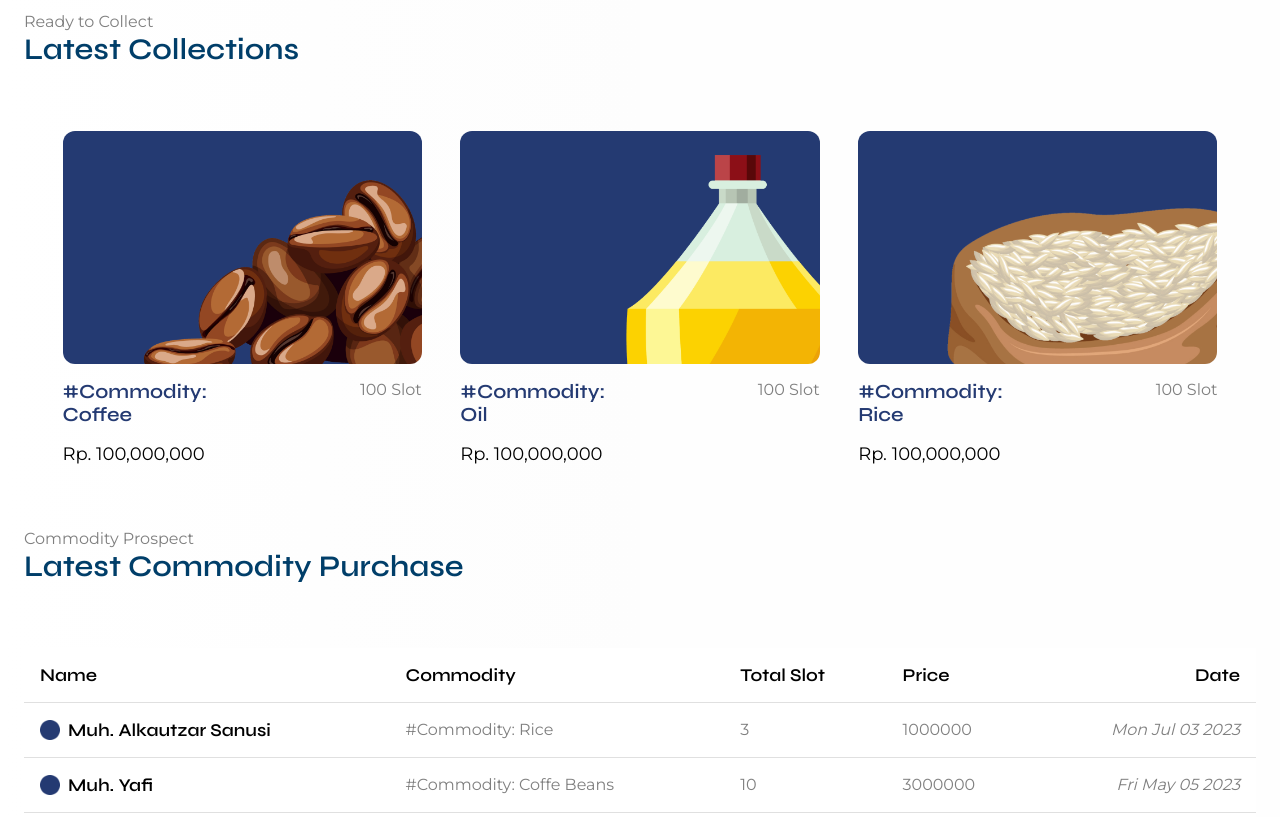
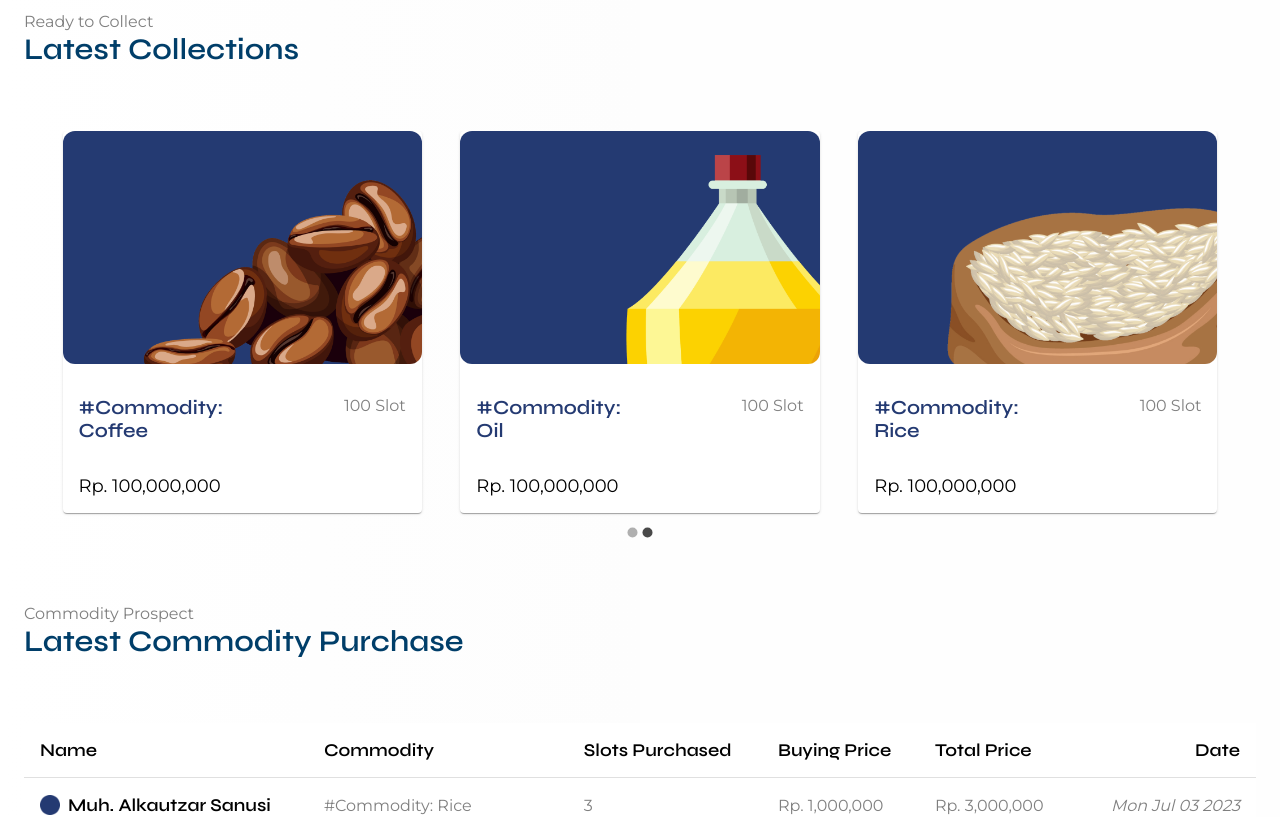
Before and after one commit to xio84/bkn-website, a React (Create React App) app: page / in a window 1280 px wide. Shown: the part 520-1337 px from the top of the page. Built offline with nearby package versions, Linux system fonts and the light colour scheme.

Commit message:
- Components refactoring

```diff
--- a/src/components/Table.jsx
+++ b/src/components/Table.jsx
@@ -4,37 +4,30 @@ import { Table, TableContainer, TableHead, TableRow, TableBody, TableCell, Stack
 
 
 export default function MainTable(props) {
-    const { data } = props;
+    const { headers, data } = props;
   return (
     <TableContainer sx={{backgroundColor: 'white'}}>
     <Table sx={{ minWidth: 650 }} aria-label="simple table">
       <TableHead sx={{ fontFamily: "Syne", fontWeight: 400}}>
         <TableRow>
-          <TableCell align="left">
+            {headers.map((header, index) => {
+            if (index === headers.length - 1) {
+                return (
+                <TableCell align="right">
                     <Typography variant="h4">
-            Name
+                    {header}
                     </Typography>
                 </TableCell>
+                )
+            } else {
+                return (
                 <TableCell>
                     <Typography variant="h4">
-            Commodity
+                    {header}
                     </Typography>
                 </TableCell>
-          <TableCell>
-            <Typography variant="h4">
-            Total Slot
-            </Typography>
-          </TableCell>
-          <TableCell>
-            <Typography variant="h4">
-            Price
-            </Typography>
-          </TableCell>
-          <TableCell align="right">
-            <Typography variant="h4">
-            Date
-            </Typography>
-          </TableCell>
+                )
+            }})}
         </TableRow>
       </TableHead>
       <TableBody>
@@ -66,7 +59,12 @@ export default function MainTable(props) {
             </TableCell>
             <TableCell>
               <Typography variant="subtitle1">
-                {row.price}
+                Rp. {row.price.toLocaleString()}
+              </Typography>
+            </TableCell>
+            <TableCell>
+              <Typography variant="subtitle1">
+                Rp. {(row.price * row.slot).toLocaleString()}
               </Typography>
             </TableCell>
             <TableCell align="right">
--- a/src/pages/Commodity.jsx
+++ b/src/pages/Commodity.jsx
@@ -156,33 +156,23 @@ function Commodity(props) {
                   velit egestas blandit in sed enim. Nam a leo ac enim lacinia lobortis.
                   </Typography>
                 </Stack>
-                <Grid container rowSpacing={2} justifyContent={"space-between"} mt={"auto"}>
-                  <Grid item xs={4}>
+                <Grid container rowSpacing={2} justifyContent={"space-evenly"} mt={"auto"}>
+                  <Grid item xs={6}>
+                    <Typography variant="subtitle1">
+                      Slots Available
+                    </Typography>
+                  </Grid>
+                  <Grid item xs={6}>
                     <Typography variant="subtitle1">
                       Current Price
                     </Typography>
                   </Grid>
-                  <Grid item xs={4}>
-                    <Typography variant="subtitle1">
-                      Slot Price
-                    </Typography>
-                  </Grid>
-                  <Grid item xs={4}>
-                    <Typography variant="subtitle1">
-                      Minimum Price
-                    </Typography>
-                  </Grid>
-                  <Grid item xs={4}>
-                    <Typography variant="h2" fontFamily={"Montserrat"} fontWeight={700} letterSpacing={-0.03} fontSize={15}>
-                      Rp. 100.000.000,-
-                    </Typography>
-                  </Grid>
-                  <Grid item xs={4}>
+                  <Grid item xs={6}>
                     <Typography variant="h3" fontFamily={"Montserrat"} fontWeight={700} letterSpacing={-0.03} fontSize={15}>
                       100 Slot
                     </Typography>
                   </Grid>
-                  <Grid item xs={4}>
+                  <Grid item xs={6}>
                     <Typography display={"inline"} variant="h3" fontFamily={"Montserrat"} fontWeight={700} letterSpacing={-0.03} fontSize={15}>
                     Rp. 100.000.000,-
                     </Typography>
@@ -191,14 +181,14 @@ function Commodity(props) {
                   <Grid item xs={12}>
                     <Divider></Divider>
                   </Grid>
-                  <Grid item xs={6}>
+                  <Grid item xs={5}>
                     <Button variant="contained" fullWidth>
                       Buy Now
                     </Button>
                   </Grid>
-                  <Grid item xs={6}>
+                  <Grid item xs={5}>
                     <Button variant="outlined" fullWidth>
-                      Make Offer
+                      More Details
                     </Button>
                   </Grid>
                 </Grid>
@@ -206,7 +196,9 @@ function Commodity(props) {
             </Grid>
           </Grid>
           <Section subtext="Commodity Prospect" heading="Latest Commodity Purchase" />
-          <MainTable data={rows} />
+          <MainTable data={rows} headers={["Name", "Commodity", "Slots Purchased", "Buying Price", "Total Price", "Date"]}/>
+          <Section subtext="Commodity Prospect" heading="Latest Commodity Sale" />
+          <MainTable data={rows} headers={["Name", "Commodity", "Slots Sold", "Buying Price", "Total Price", "Date"]}/>
           <Contact/>
         </Stack>
       </Container>
--- a/src/pages/Index.jsx
+++ b/src/pages/Index.jsx
@@ -18,23 +18,43 @@ import Section from "../components/Section";
 import MainTable from "../components/Table";
 import Contact from "../components/Contact";
 import Footer from "../components/Footer";
+import { Paper } from "@mui/material";
+import Carousel from "react-material-ui-carousel";
 
 // Data seeders
 const data = [
   {
-    "pic": require("../assets/commodities/Coffee.png"),
+    "pic": "Coffee.png",
     "name": "Coffee",
     "slot": 100,
     "price": 100000000
   },
   {
-    "pic": require("../assets/commodities/Oil.png"),
+    "pic": "Oil.png",
     "name": "Oil",
     "slot": 100,
     "price": 100000000
   },
   {
-    "pic": require("../assets/commodities/Rice.png"),
+    "pic": "Rice.png",
+    "name": "Rice",
+    "slot": 100,
+    "price": 100000000
+  },
+  {
+    "pic": "Coffee.png",
+    "name": "Coffee",
+    "slot": 100,
+    "price": 100000000
+  },
+  {
+    "pic": "Oil.png",
+    "name": "Oil",
+    "slot": 100,
+    "price": 100000000
+  },
+  {
+    "pic": "Rice.png",
     "name": "Rice",
     "slot": 100,
     "price": 100000000
@@ -76,6 +96,44 @@ const rows = [
   ),
 ]
 
+function threeGrid(d) {
+  return (
+      <Grid container justifyContent={"space-evenly"}>
+      { d.map((content) =>
+      <Grid item xs={12} md={3.5}>
+      <Paper>
+        <Stack spacing={2}>
+          <Box component={"img"} src={require(`../assets/commodities/${content.pic}`)} alt={content.name} borderRadius={3} sx={{float: "center"}}>
+          </Box>
+          <Grid container padding={2}>
+            <Grid item xs={6}>
+              <Typography variant="h3">#Commodity:</Typography>
+            </Grid>
+            <Grid item xs={6}>
+              <Typography align="right" variant="subtitle1">{content.slot} Slot</Typography>
+            </Grid>
+            <Grid item xs={12}>
+              <Typography variant="h3">{content.name}</Typography>
+            </Grid>
+            <Grid item paddingTop={4}>
+              <Typography variant="body2" fontWeight={400}>Rp. {content.price.toLocaleString()}</Typography>
+            </Grid>
+          </Grid>
+        </Stack>
+      </Paper>
+      </Grid>
+      )}
+    </Grid>
+  )
+}
+
+function splitByThree(d) {
+  let out = []
+  for (let i = 0; i < d.length; i += 3) {
+    out.push(threeGrid(d.slice(i, i+3)))
+  }
+  return out
+}
 
 function Home(props) {
   return (
@@ -126,30 +184,13 @@ function Home(props) {
         <Stack spacing={8}>
           <Section subtext="Ready to Collect" heading="Latest Collections" />
           {/* List of collections */}
-          <Grid container justifyContent={"space-evenly"}>
-            { data.map((content) =>
-            <Grid item xs={12} md={3.5}>
-              <Stack spacing={2}>
-                <Box component={"img"} src={content.pic} alt={content.name} borderRadius={3} sx={{float: "center"}}>
-                </Box>
-                <Grid container>
-                  <Grid item xs={6}>
-                    <Typography variant="h3">#Commodity:</Typography>
-                  </Grid>
-                  <Grid item xs={6}>
-                    <Typography align="right" variant="subtitle1">{content.slot} Slot</Typography>
-                  </Grid>
-                  <Grid item>
-                    <Typography variant="h3">{content.name}</Typography>
-                  </Grid>
-                </Grid>
-                <Typography variant="body2" fontWeight={400}>Rp. {content.price.toLocaleString()}</Typography>
-              </Stack>
-            </Grid>
-            )}
-          </Grid>
+          <Carousel animation="slide">
+            {splitByThree(data)}
+          </Carousel>
           <Section subtext="Commodity Prospect" heading="Latest Commodity Purchase" />
-          <MainTable data={rows} />
+          <MainTable data={rows} headers={["Name", "Commodity", "Slots Purchased", "Buying Price", "Total Price", "Date"]}/>
+          <Section subtext="Commodity Prospect" heading="Latest Commodity Sale" />
+          <MainTable data={rows} headers={["Name", "Commodity", "Slots Sold", "Buying Price", "Total Price", "Date"]}/>
           <Contact/>
         </Stack>
       </Container>
```
Also changed, not shown: 1 other file (tests, documents, lock files or other folders). Lines whose indentation alone changed are shown as unchanged.
